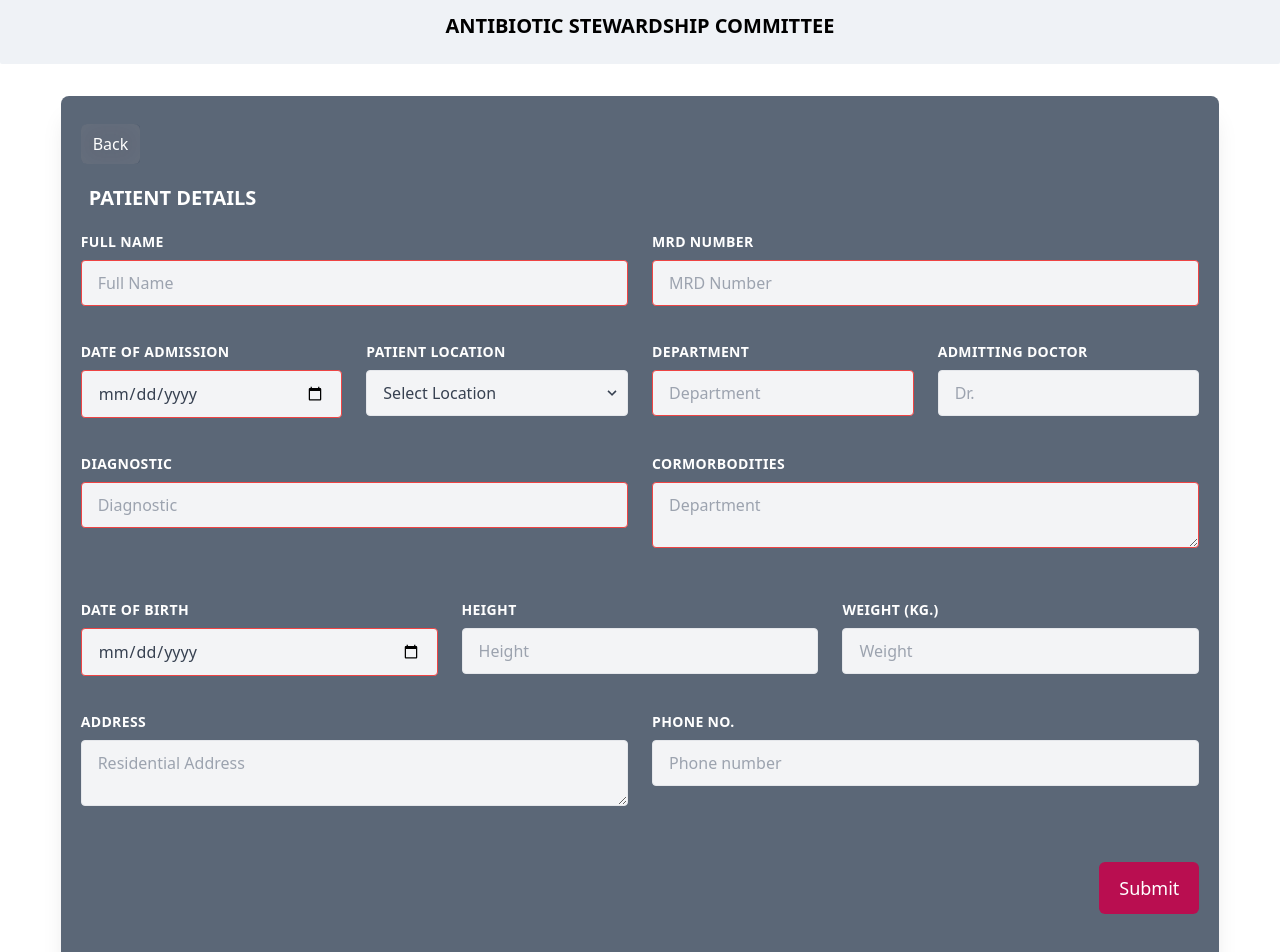
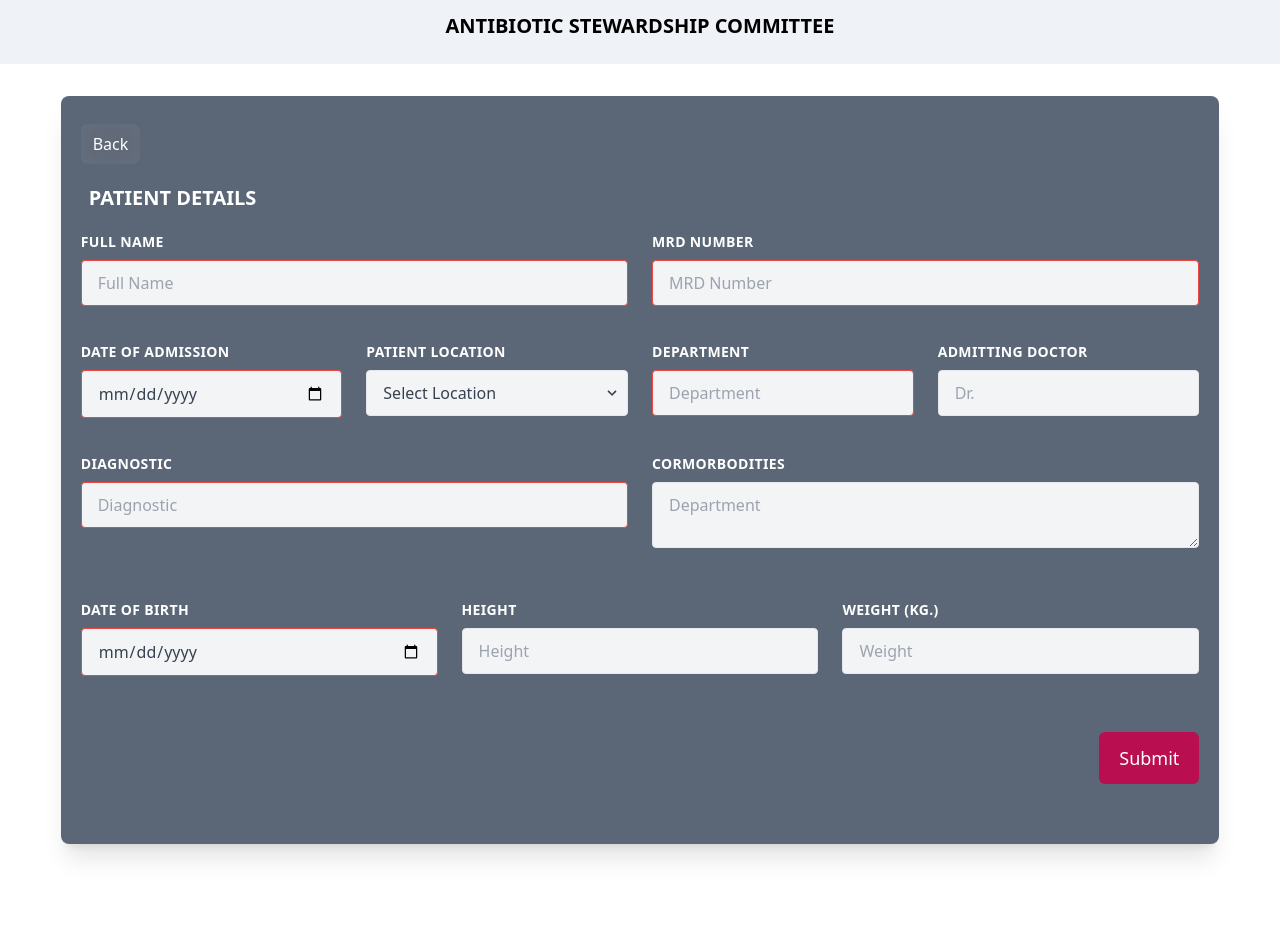
Before and after one commit to anshuman-8/antibiotic-stewardship-site, a Next.js app: page /p-register in a window 1280 px wide. Shown: the top 952 px of the page. After the commit the page ends 864 px from the top, so only its background shows below. Built offline with nearby package versions, Linux system fonts and the light colour scheme.

Commit message:
patient register form updated

```diff
--- a/components/Dashboard/index.tsx
+++ b/components/Dashboard/index.tsx
@@ -5,7 +5,7 @@ import PatientCard from "./PatientCard";
 import PatientCardPlaceholder from "./PatientCardPlaceholder";
 import HeaderBar from "./headerBar";
 import { useQuery, gql } from "@apollo/client";
-import DataFetch from "../../utils/dataFetch";
+// import DataFetch from "../../utils/dataFetch";
 
 export default function DashboardIndex(s) {
 
--- a/pages/form.tsx
+++ b/pages/form.tsx
@@ -37,7 +37,7 @@ export default function Form() {
   const deleteCultureReport = (report: number) => {
     if (cultureSent) {
       setCultureReportList(
-        cultureReportList.filter((item) => item.report !== report)
+        cultureReportList.filter((item : CultureReportType) => item.report !== report)
       );
     }
     if (cultureReportList.length <= 1) {
--- a/pages/p-register.tsx
+++ b/pages/p-register.tsx
@@ -248,7 +248,6 @@ function PRegister() {
                 Cormorbodities
               </label>
               <textarea
-                required
                 className="input-imp"
                 name="cormorbodities"
                 id="cormorbodities"
@@ -309,7 +308,7 @@ function PRegister() {
           </div>
 
           {/* Address & Phone no */}
-          <div className="flex flex-wrap -mx-3 mb-6">
+          {/* <div className="flex flex-wrap -mx-3 mb-6">
             <div className="w-full md:w-1/2 px-3 mb-6 md:mb-0">
               <label className="label-upper" htmlFor="email">
                 Address
@@ -337,7 +336,7 @@ function PRegister() {
                 placeholder="Phone number"
               />
             </div>
-          </div>
+          </div> */}
 
           {/* Submit */}
           <div className="flex justify-end">
```
